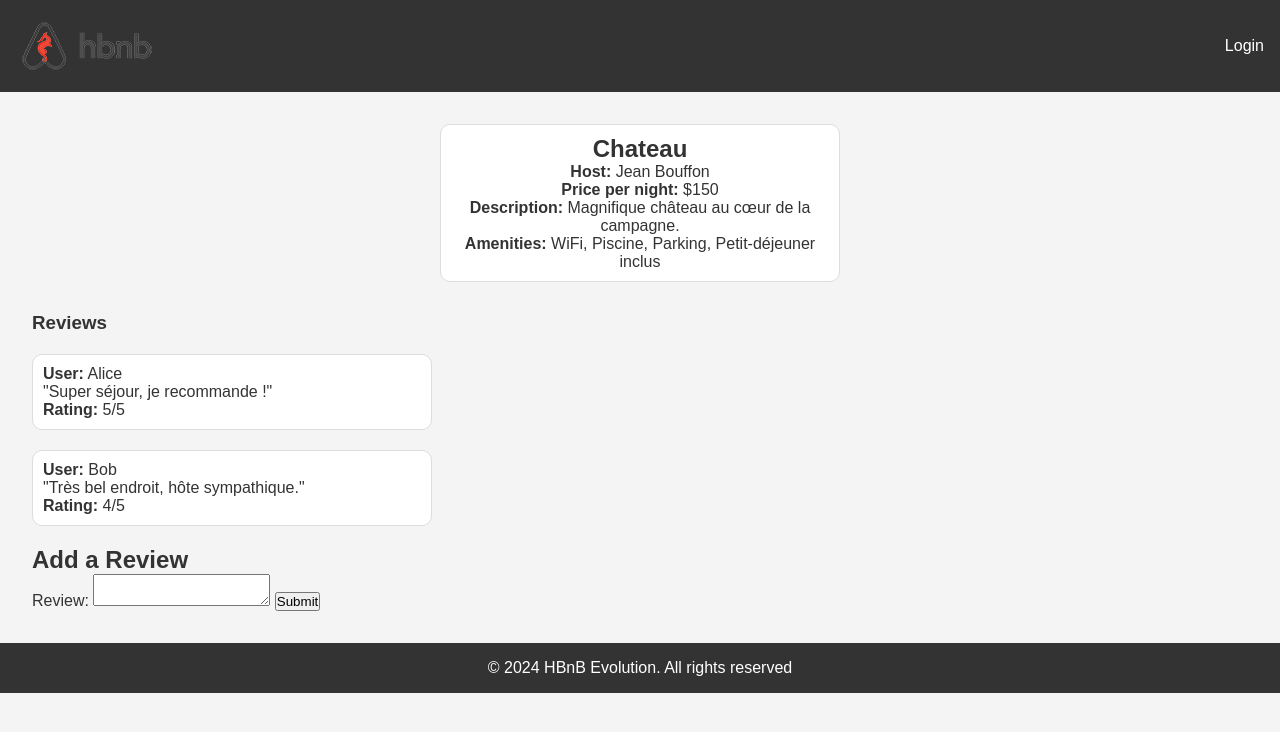
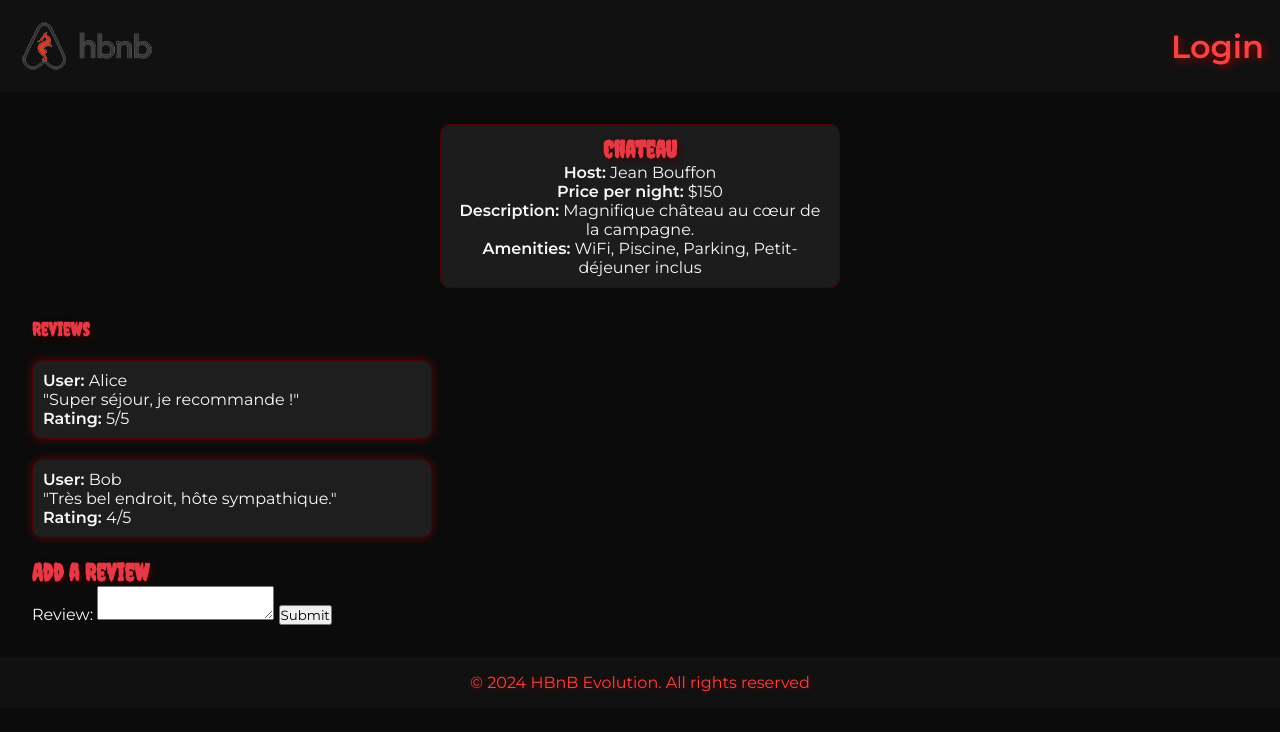
Before and after one commit to Steph974-Git/holbertonschool-hbnb, a plain HTML site: page part4/base_files/place.html in a window 1280 px wide. Drawn offline with Linux system fonts and the light colour scheme.

Commit message:
feat: enhance run.py with CORS support and improve scripts.js for login functionality and authentication checks

```diff
--- a/part4/base_files/scripts.js
+++ b/part4/base_files/scripts.js
@@ -5,14 +5,16 @@
 
 document.addEventListener('DOMContentLoaded', () => {
     const loginForm = document.getElementById('login-form');
+
     if (loginForm) {
         loginForm.addEventListener('submit', async (event) => {
             event.preventDefault();
             const email = document.getElementById('email').value;
             const password = document.getElementById('password').value;
+            await loginUser(email, password);
 
-            try {
-                const response = await fetch('https://your-api-url/login', {
+            async function loginUser(email, password) {
+                const response = await fetch('http://127.0.0.1:5000/api/v1/auth/login', {
                     method: 'POST',
                     headers: {
                         'Content-Type': 'application/json'
@@ -25,12 +27,26 @@ document.addEventListener('DOMContentLoaded', () => {
                     document.cookie = `token=${data.access_token}; path=/`;
                     window.location.href = 'index.html';
                 } else {
-                    const errorData = await response.json();
-                    alert('Login failed: ' + (errorData.message || response.statusText));
+                    alert('Login failed: ' + response.statusText);
                 }
-            } catch (error) {
-                alert('Login failed: ' + error.message);
             }
         });
     }
 });
+
+function checkAuthentication() {
+    const token = getCookie('token');
+    const loginLink = document.getElementById('login-link');
+
+    if (!token) {
+        loginLink.style.display = 'block';
+    } else {
+        loginLink.style.display = 'none';
+        // Fetch places data if the user is authenticated
+        fetchPlaces(token);
+    }
+}
+function getCookie(name) {
+    // Function to get a cookie value by its name
+    // Your code here
+}
--- a/part4/base_files/styles.css
+++ b/part4/base_files/styles.css
@@ -1,24 +1,25 @@
-/*
-  This is a SAMPLE File to get you started. Follow the instructions on the project to complete the tasks.
-  You'll probably need to override some of theese styles.
-*/
+@import url('https://fonts.googleapis.com/css2?family=Creepster&family=Montserrat:wght@400;600&display=swap');
 
 * {
     box-sizing: border-box;
     margin: 0;
     padding: 0;
-    font-family: Arial, sans-serif;
+    font-family: 'Montserrat', sans-serif;
 }
 
 body {
-    background-color: #f4f4f4;
-    color: #333;
+    background-color: #0b0b0b;
+    color: #f8f8f8;
 }
 
 header {
-    background-color: #333;
-    color: #fff;
+    background-color: #111;
+    color: #f54242;
     padding: 1rem;
+    font-family: 'Creepster', cursive;
+    font-size: 2rem;
+    text-align: center;
+    text-shadow: 2px 2px 8px #900;
 }
 
 nav {
@@ -27,9 +28,15 @@ nav {
 }
 
 nav a {
-    color: #fff;
+    color: #f54242;
     text-decoration: none;
     margin-left: 1rem;
+    font-weight: bold;
+    transition: color 0.2s ease-in-out;
+}
+
+nav a:hover {
+    color: #91ff6f;
 }
 
 nav a:first-child {
@@ -46,61 +53,74 @@ main {
     padding: 2rem;
 }
 
+/* Bouton avec effet sang */
 .details-button {
     display: inline-block;
     padding: 10px 20px;
-    background-color: #e22828;
+    background-color: #8b0000;
     color: #fff;
     border: none;
     border-radius: 5px;
     text-decoration: none;
     font-size: 16px;
     cursor: pointer;
-    transition: background 0.2s;
+    transition: background 0.2s ease;
     margin-top: 10px;
 }
 
 .details-button:hover {
-    background-color: #e22828;
+    background-color: #b30000;
 }
 
-/* Fixed parameters for place and review cards */
+/* Fixed parameters pour les cards */
 .place-card,
 .review-card {
     margin: 20px;
     padding: 10px;
-    border: 1px solid #ddd;
+    border: 1px solid #500000;
     border-radius: 10px;
-    background: #fff;
-    text-align: center; /* centre le texte dans la card */
+    background: linear-gradient(to bottom, #1a1a1a, #2a2a2a);
+    text-align: center;
     max-width: 400px;
     margin-left: auto;
     margin-right: auto;
+    box-shadow: 0 0 10px rgba(255, 0, 0, 0.3);
+    transition: transform 0.3s ease, box-shadow 0.3s ease;
 }
 
+.place-card:hover,
+.review-card:hover {
+    transform: scale(1.03);
+    box-shadow: 0 0 20px rgba(255, 0, 0, 0.6);
+}
+
+/* Liste des places */
 #places-list {
     display: flex;
     flex-direction: column;
     align-items: center;
 }
 
-/* Centrer le filtre Max Price */
+/* Centrage du filtre */
 #filter {
     display: flex;
     justify-content: center;
     align-items: center;
     margin-bottom: 20px;
+    color: #fff;
 }
 
-/* Centrer le texte du footer */
+/* Footer sanglant */
 footer {
     text-align: center;
     padding: 1rem 0;
-    background: #333;
-    color: #fff;
+    background: #111;
+    color: #f54242;
+    font-family: 'Creepster', cursive;
+    text-shadow: 1px 1px 5px #700;
 }
 
-/* Centrer la place */
+/* Place centrée */
 .place-details {
     display: flex;
     justify-content: center;
@@ -110,20 +130,47 @@ footer {
 .place-info {
     margin: 0 auto;
     padding: 10px;
-    border: 1px solid #ddd;
+    border: 1px solid #500000;
     border-radius: 10px;
-    background: #fff;
+    background: #1c1c1c;
     max-width: 400px;
     text-align: center;
+    color: #f8f8f8;
 }
 
-/* Aligner les reviews à gauche */
+/* Review à gauche */
 section > .review-card {
     margin: 20px 0;
     padding: 10px;
-    border: 1px solid #ddd;
+    border: 1px solid #500000;
     border-radius: 10px;
-    background: #fff;
+    background: #1e1e1e;
     max-width: 400px;
     text-align: left;
 }
+
+/* Titres effet horreur */
+h1, h2, h3 {
+    font-family: 'Creepster', cursive;
+    color: #e63946;
+    text-shadow: 2px 2px 6px #400;
+}
+
+/* Images effet glauque */
+img {
+    max-width: 100%;
+    border-radius: 8px;
+    filter: grayscale(20%) brightness(90%) contrast(110%);
+}
+@keyframes shake {
+  0% { transform: translate(0, 0); }
+  25% { transform: translate(1px, -1px); }
+  50% { transform: translate(-1px, 1px); }
+  75% { transform: translate(1px, 1px); }
+  100% { transform: translate(0, 0); }
+}
+
+.place-card:hover,
+.review-card:hover {
+  animation: shake 0.3s ease-in-out;
+}
```
Also changed, not shown: 1 other file.
